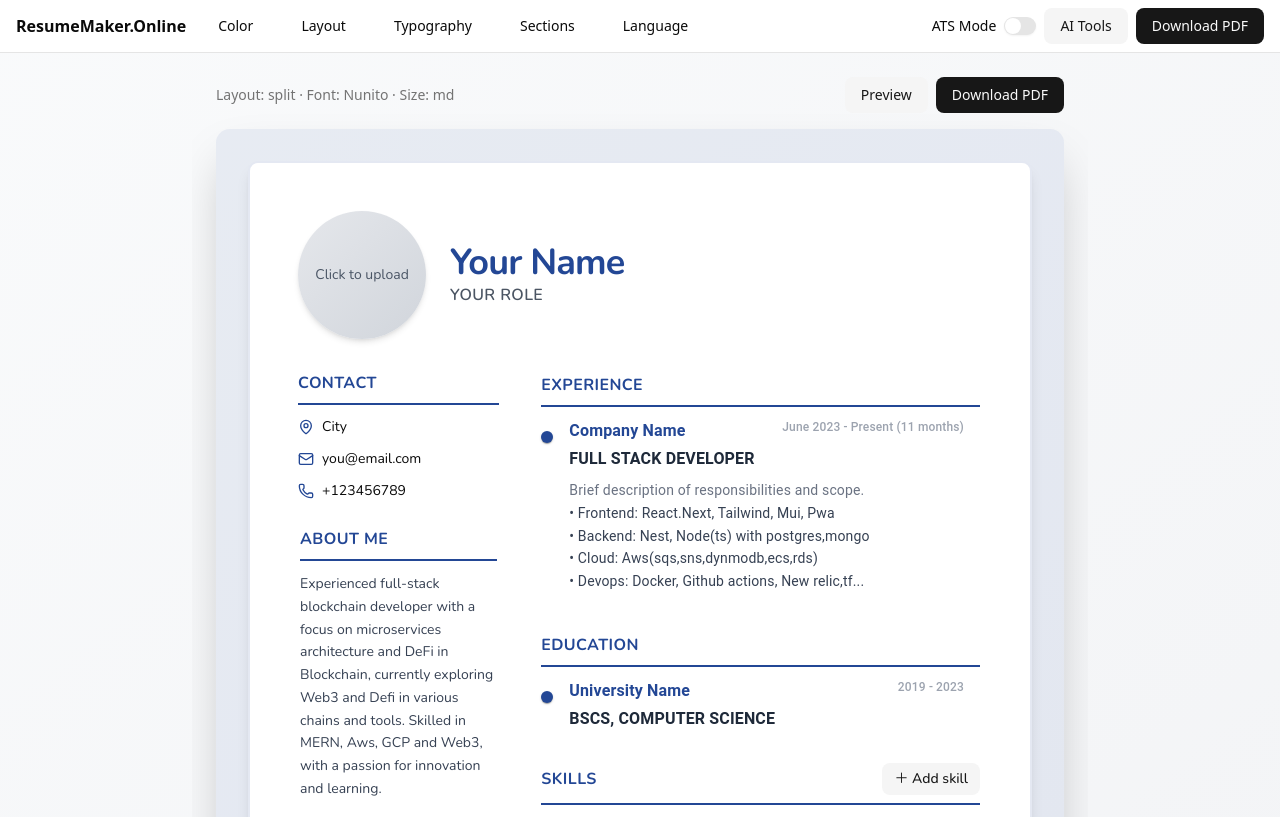
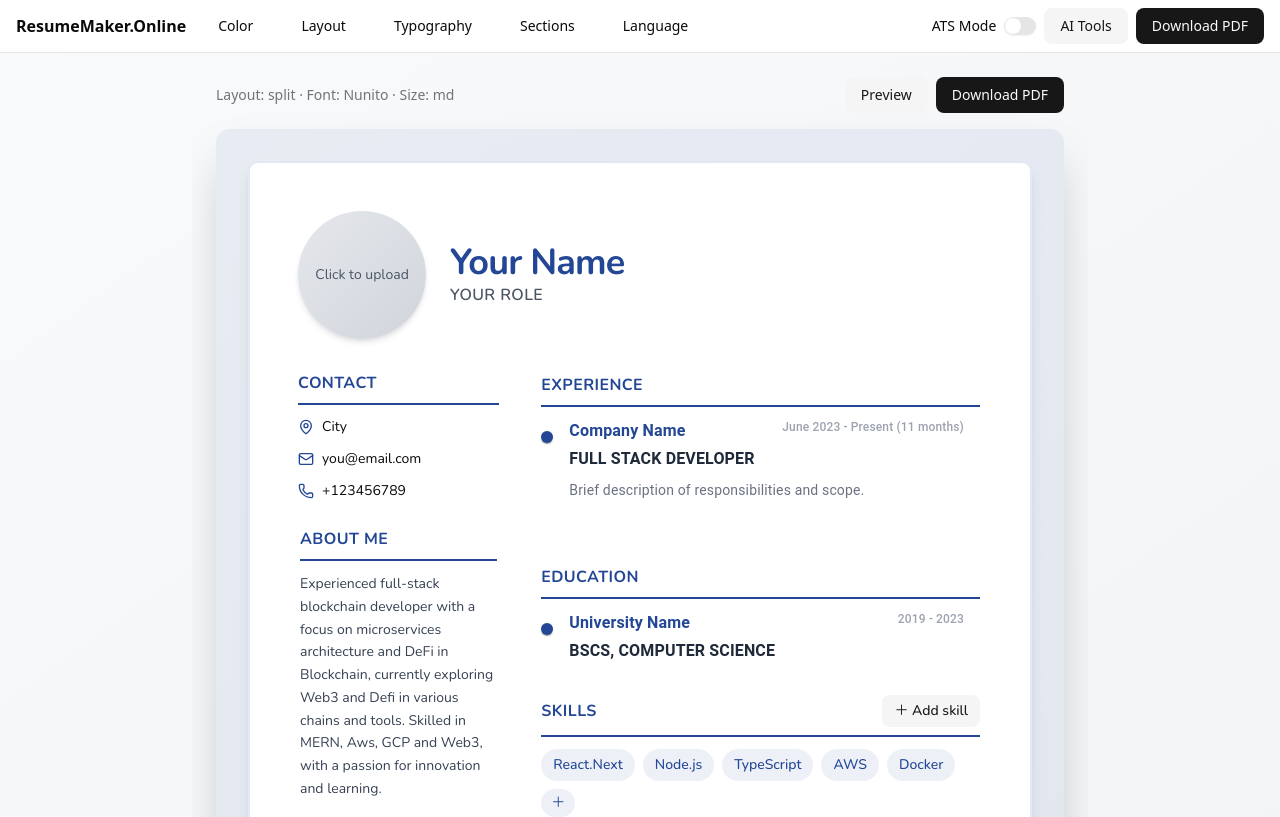
Before and after one commit to awaisshah228/resume-maker-new, a Next.js app: page /editor in a window 1280 px wide. Shown: the top 817 px of the page. Built offline with nearby package versions, Linux system fonts and the light colour scheme.

Commit message:
added descirptin

```diff
--- a/src/app/editor/page.tsx
+++ b/src/app/editor/page.tsx
@@ -199,7 +199,7 @@ export default function EditorPage() {
   const [sections, setSections] = useState<ResumeSection[]>([
     { id: "about", title: "ABOUT ME", type: "text", content: "Experienced full-stack blockchain developer with a focus on microservices architecture and DeFi in Blockchain, currently exploring Web3 and Defi in various chains and tools. Skilled in MERN, Aws, GCP and Web3, with a passion for innovation and learning.", placement: "left" },
     { id: "work", title: "EXPERIENCE", type: "experience", items: [
-      { company: "Company Name", role: "FULL STACK DEVELOPER", from: "June 2023", to: "Present (11 months)", bullets: "• Frontend: React.Next, Tailwind, Mui, Pwa\n• Backend: Nest, Node(ts) with postgres,mongo\n• Cloud: Aws(sqs,sns,dynmodb,ecs,rds)\n• Devops: Docker, Github actions, New relic,tf..." }
+      { company: "Company Name", role: "FULL STACK DEVELOPER", from: "June 2023", to: "Present (11 months)", bullets: ""}
     ], placement: "right" },
     { id: "education", title: "EDUCATION", type: "education", items: [
       { school: "University Name", degree: "BSCS, COMPUTER SCIENCE", from: "2019", to: "2023" }
```
